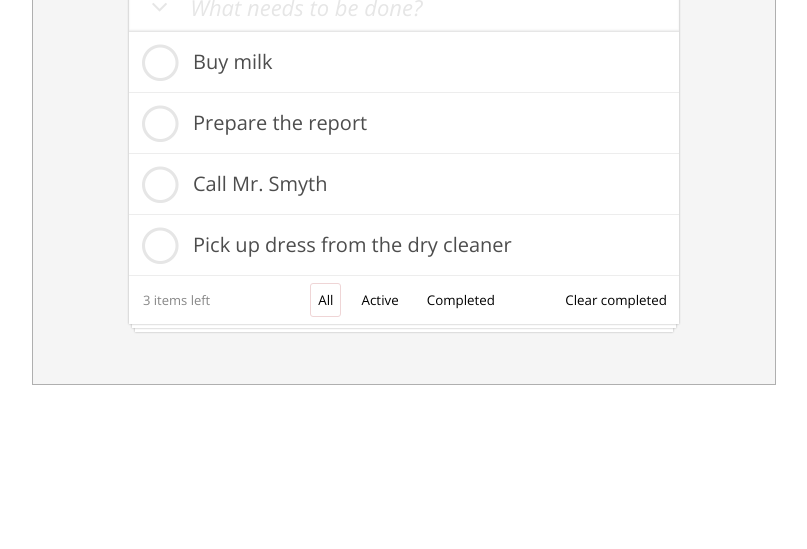
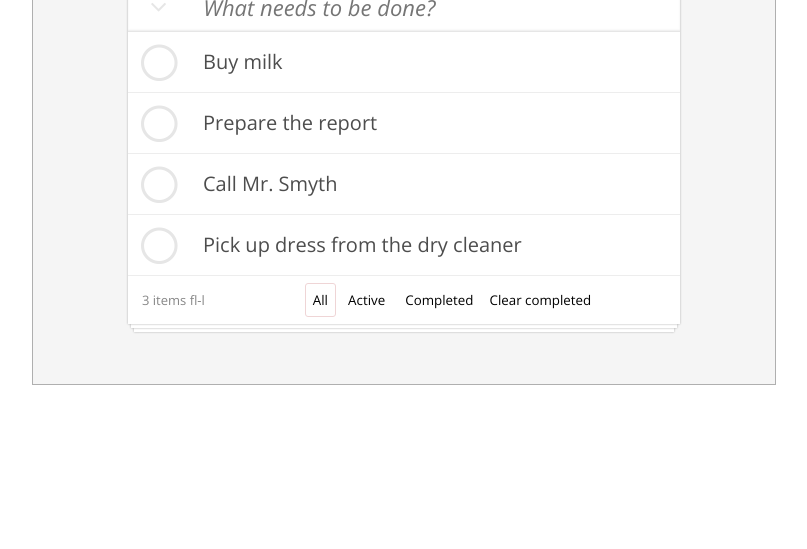
Before and after one commit to and-tol/ToDo2, a plain HTML site: page index2.html in a window 1280 px wide. Shown: the part 251-800 px from the top of the page, without its empty margins (236-1043 px from the left). Drawn offline with nearby package versions, Linux system fonts and the light colour scheme.

Commit message:
no message

```diff
--- a/css/style.css
+++ /dev/null
@@ -1,131 +0,0 @@
-* {
-  box-sizing: border-box;
-  outline: none;
-}
-
-.left {
-  float: left;
-}
-.cf {
-  display: table;
-  clear: both;
-  content: "";
-}
-button {
-  margin: 0;
-  padding: 0;
-  border: none;
-  background: none;
-}
-.wrapper {
-  margin: 100px auto;
-  padding: 25px 95px 60px;
-  width: 744px;
-  border: 1px solid #afafaf;
-  background-color: #f5f5f5;
-}
-h2 {
-  margin: 0;
-  padding: 0;
-  color: #ead7d8;
-  text-align: center;
-  font-weight: 300;
-  font-size: 80px;
-  font-family: "Open Sans", sans-serif;
-}
-.row-name,
-.row,
-.fa {
-  color: #e6e6e6;
-}
-.row-name,
-.row {
-  width: 100%;
-  color: #e6e6e6;
-}
-.row-name {
-  padding-top: 10px;
-  padding-bottom: 10px;
-  /*height: 66px;*/
-  border-bottom: 1px solid #e6e6e6;
-  box-shadow: inset 0 -1px 2px #ededed;
-}
-/* form container style*/
-.todos {
-  margin: 0 auto;
-  width: 550px;
-  background-color: #ffffff;
-  box-shadow: 0 0 2px 0 #aaaaaa, 0 7px 0 -3px #ffffff, 0 7px 2px -3px #aaaaaa, 0 14px 0 -6px #ffffff, 0 14px 2px -6px #aaaaaa;
-  color: #4d4d4d;
-  font-weight: 300;
-  font-family: "Open Sans", sans-serif;
-}
-
-.btn-name {
-  width: 43px;
-}
-
-.task-name {
-  display: inline-block;
-  padding-left: 17px;
-  font-style: italic;
-  font-size: 22px;
-}
-.row {
-  width: 100%;
-  border-bottom: 1px solid #ededed;
-}
-.bottom {
-  height: 40px;
-}
-
-/* --- checkbox style --- */
-input[type=checkbox] {
-  display: none;
-}
-/*input[type="checkbox"]:checked {  }*/
-
-label {
-  position: relative;
-  display: inline-block;
-  outline: none;
-  cursor: pointer;
-}
-
-label::before {
-  position: absolute;
-  /*background-color: #fff;
-  border: 1px solid #efefef;
-  border-radius: 50%;
-	width: 30px;
-	height: 30px;*/
-  top: 13px;
-  left: 8px;
-  display: block;
-  content: "";
-}
-input[type="checkbox"]:checked + label::before {
-  border: 1px solid #c3deda;
-  content: "";
-}
-.fa-check {
-  color: #5ac2b0;
-}
-
-
-/* --- task field styly --- */
-.field {
-  display: inline-block;
-  float: right;
-  box-sizing: border-box;
-  padding-top: 15px;
-  padding-left: 18px;
-  width: 505px;
-  height: 60px;
-  border: 1px solid transparent;
-  font-size: 20px;
-}
-.field:focus {
-  border: 1px solid #aaaaaa;
-  box-shadow: inset 0 0 4px 1px #d8d8d8;
-}
--- a/css/style2.css
+++ b/css/style2.css
@@ -1,18 +1,18 @@
-html
+body
 {
     box-sizing: border-box;
 
     outline: none;
 }
 
-.left
+.fl-l
 {
     float: left;
 }
 
-.right
+.fl-r
 {
-    float: right;
+    float: fl-r;
 }
 
 .cf
@@ -34,6 +34,13 @@ button
     background: none;
     box-sizing: border-box;
     outline: none;
+}
+
+input
+{
+    padding: 0;
+    margin: 0;
+color: #d9d9d9;
 }
 
 .wrapper
@@ -67,13 +74,13 @@ h2
     margin-left: 10px;
 }
 
-.row-name,
+/*.row-name,
 .row
 {
     width: 100%;
 
     color: #e6e6e6;
-}
+}*/
 
 .row-name
 {
@@ -92,7 +99,7 @@ h2
     font-family: 'Open Sans', sans-serif;
     font-weight: 300;
 
-    width: 550px;
+    /*width: 550px;*/
     margin: 0 auto;
 
     color: #4d4d4d;
@@ -117,7 +124,21 @@ h2
 
     display: inline-block;
 
-    padding-left: 10px;
+    padding-left: 24px;
+    outline: none;
+    border: none;
+    color: #d9d9d9;
+    font-family: 'Open Sans', sans-serif;
+    font-weight: 300;
+    width: 83%;
+}
+
+.task-name:input-placeholder
+{
+    color: #d9d9d9;
+    font-size: 22px;
+    font-family: 'Open Sans', sans-serif;
+    font-weight: 300;
 }
 
 .row
@@ -140,7 +161,7 @@ input[type=checkbox]
 
 label
 {
-    position: relative;
+    width: 60px;
 
     display: inline-block;
 
@@ -171,16 +192,16 @@ input[type='checkbox']:checked + label .fa-check
 {
     font-size: 20px;
 
-    display: inline-block;
-
     box-sizing: border-box;
-    width: 505px;
-    height: 60px;
+    min-height: 60px;
     padding-top: 15px;
-    padding-left: 18px;
+    padding-left: 14px;
+    padding-right: 40px;
+    overflow: hidden;
 
     color: #4d4d4d;
     border: 1px solid transparent;
+    outline: none;
 }
 
 .field:focus
@@ -243,18 +264,18 @@ input[type='checkbox']:checked + label + .field
 {
     font-weight: 300;
 
-    margin-right: 8px;
+    margin-fl-r: 8px;
     padding: 7px;
 
-    /*color: #878787;*/
     border-radius: 3px;
     border: 1px solid rgba(239, 213, 214, 0);
 }
 
 .btn:hover
 {
-  border: 1px solid rgba(239, 213, 214, 1);
+    border: 1px solid rgba(239, 213, 214, 1);
 }
+
 .buttons
 {
     display: inline-block;
@@ -269,5 +290,5 @@ input[type='checkbox']:checked + label + .field
 
 .clear-compl
 {
-    margin-right: 18px;
+    margin-fl-r: 18px;
 }
--- a/index2.html
+++ b/index2.html
@@ -15,16 +15,19 @@
     <h2>todos</h2>
     <div class="todos">
 
+      <form action="" method="post" name="task" >
         <div class="row-name" >
           <button class="btn-name">
             <i class="fa fa-angle-down fa-2x" aria-hidden="true"></i>
           </button>
-        <div class="task-name">What needs to be done?</div>
+          <input type="text" name="task-name" class="task-name" placeholder="What needs to be done?" />
         </div>
+      </form>
 
-      <form action="" method="post" name="tasks" >
 
-        <div class="row cf">
+      <div class="row">
+
+        <div class="fl-l">
           <input id="task1" type="checkbox" name="task2"/>
           <label for="task1" >
             <span class="fa-stack fa-lg">
@@ -32,13 +35,16 @@
               <i class="fa fa-check fa-stack-1x" ></i>
             </span>
           </label>
-          <div class="field right" contenteditable>Buy milk</div>
+        </div>
+
+        <div class="field" contenteditable>Buy milk</div>
         <button class="del-task">
           <i class="fa fa-times fa-2x" aria-hidden="true"></i>
         </button>
       </div>
 
-        <div class="row cf">
+      <div class="row">
+        <div class="fl-l">
           <input id="task2" type="checkbox" name="task2"/>
           <label for="task2" >
             <span class="fa-stack fa-lg">
@@ -46,13 +52,15 @@
               <i class="fa fa-check fa-stack-1x" ></i>
             </span>
           </label>
-          <div class="field right" contenteditable>Prepare the report</div>
+        </div>
+        <div class="field" contenteditable>Prepare the report</div>
         <button class="del-task">
           <i class="fa fa-times fa-2x" aria-hidden="true"></i>
         </button>
       </div>
 
-        <div class="row cf">
+      <div class="row">
+        <div class="fl-l">
         <input id="task3" type="checkbox" name="task3"/>
         <label for="task3" >
           <span class="fa-stack fa-lg">
@@ -60,12 +68,14 @@
             <i class="fa fa-check fa-stack-1x" ></i>
           </span>
         </label>
-          <div class="field right" contenteditable>Call Mr. Smyth</div>
+      </div>
+        <div class="field" contenteditable>Call Mr. Smyth</div>
         <button class="del-task">
           <i class="fa fa-times fa-2x" aria-hidden="true"></i></button>
         </div>
 
-        <div class="row cf">
+        <div class="row">
+          <div class="fl-l">
             <input id="task4" type="checkbox" name="task4"/>
             <label for="task4" >
               <span class="fa-stack fa-lg">
@@ -73,15 +83,16 @@
                 <i class="fa fa-check fa-stack-1x" ></i>
               </span>
             </label>
+          </div>
           <div class="field right" contenteditable>Pick up dress from the dry cleaner</div>
           <button class="del-task">
             <i class="fa fa-times fa-2x" aria-hidden="true"></i>
           </button>
         </div>
 
-      </form>
+
         <div class="footer cf">
-        <div class="indicator left"> 3 items left</div>
+          <div class="indicator fl-l"> 3 items fl-l</div>
           <div class="buttons">
             <button class="btn all btn-activ">All</button>
             <button class="btn activ">Active</button>
```
Also changed, not shown: index.html (deleted, +0 -91 lines). Lines whose indentation alone changed are shown as unchanged.
